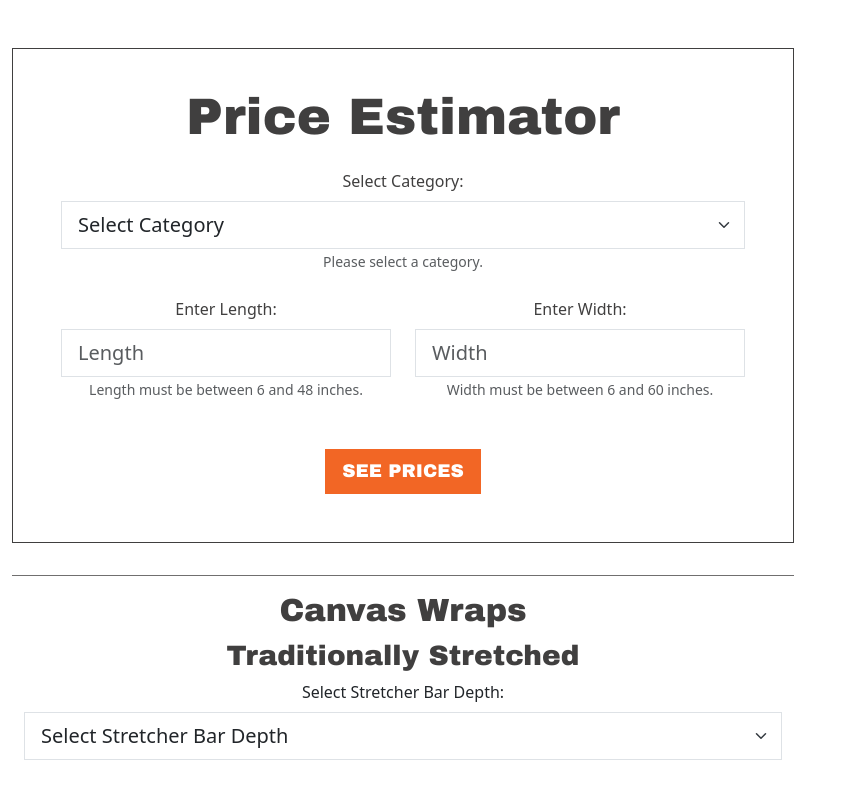
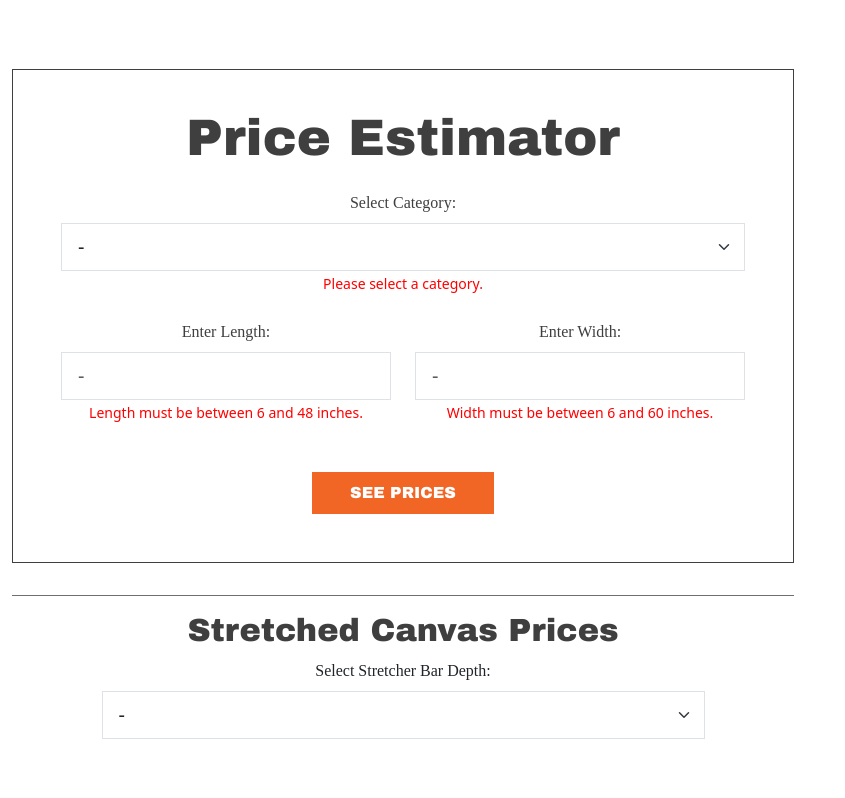
Before and after one commit to zmatthews33/makr-calc, a React (Vite) app: page / in a window 1280 px wide. Both pictures are taken after a click on the button "SEE PRICES". Shown: the whole page, without its empty margins (0-845 px from the left). Built offline with nearby package versions, Linux system fonts and the light colour scheme.

Commit message:
added stretcher bar pricing

```diff
--- a/src/App.css
+++ b/src/App.css
@@ -1,5 +1,5 @@
 #root {
-  max-width: 1280px;
+  max-width: 300px;
   margin: 0 auto;
   padding: 2rem;
   text-align: center;
--- a/src/App.jsx
+++ b/src/App.jsx
@@ -7,12 +7,12 @@ import { Container, Form, FormText, Button, Row, Col, Card } from "react-bootstr
 import "bootstrap/dist/css/bootstrap.min.css"
 
 const data = {
-  "Fine Art and Photography Scans": [
+  "Fine Art Scans": [
     { subCategory: "2D WideTek 600dpi Scan", min: 15.0, costPerSqInch: 0.06 },
     { subCategory: "2D Metis 600dpi Scan", min: 25.0, costPerSqInch: 0.15 },
     { subCategory: "3D Metis 600dpi Texture Scan", min: 40.0, costPerSqInch: 0.25 }
   ],
-  "Fine Art and Photography Prints": [
+  "Fine Art Prints": [
     { subCategory: "Print Only 2D - Satin Finished Canvas", min: 15.0, costPerSqInch: 0.015 },
     { subCategory: "Print Only - Standard Texture", min: 50.0, costPerSqInch: 0.25 },
     { subCategory: "3D Metis 600dpi Texture Scan", min: 75.0, costPerSqInch: 0.35 }
@@ -20,19 +20,68 @@ const data = {
 }
 
 const stretcherBars = {
-  ".075 Thin Wrap": [
-    { size: "8x10", price: "$32.99" },
-    { size: "11x14", price: "$39.99" },
-    { size: "16x20", price: "$49.99" },
-    { size: "20x24", price: "$59.99" },
-    { size: "24x36", price: "$69.99" }
+  ".075 - Light Bar": [
+    { size: "8x10", price: "8.98" },
+    { size: "11x14", price: "11.12" },
+    { size: "12x12", price: "10.40" },
+    { size: "12x18", price: "12.47" },
+    { size: "12x24", price: "14.18" },
+    { size: "16x16", price: "13.68" },
+    { size: "16x20", price: "14.68" },
+    { size: "18x24", price: "16.25" },
+    { size: "20x24", price: "16.82" },
+    { size: "20x30", price: "28.85" },
+    { size: "24x24", price: "17.96" },
+    { size: "24x30", price: "30.79" },
+    { size: "24x36", price: "34.50" },
+    { size: "30x40", price: "62.77" },
+    { size: "36x36", price: "67.12" },
+    { size: "36x54", price: "83.44" },
+    { size: "48x48", price: "86.16" },
+    { size: "40x60", price: "97.40" }
   ],
-  "1.25 Thin Wrap": [
-    { size: "8x10", price: "$40.99" },
-    { size: "11x14", price: "$69.99" },
-    { size: "16x20", price: "$89.99" },
-    { size: "20x24", price: "$89.99" },
-    { size: "24x36", price: "$109.99" }
+  "1.5 - Medium Bar": [
+    { size: "8x10", price: "15.32" },
+    { size: "11x14", price: "16.96" },
+    { size: "12x12", price: "17.10" },
+    { size: "12x18", price: "20.09" },
+    { size: "12x24", price: "22.23" },
+    { size: "16x16", price: "20.52" },
+    { size: "16x20", price: "22.37" },
+    { size: "18x24", price: "25.22" },
+    { size: "20x24", price: "25.79" },
+    { size: "20x30", price: "40.18" },
+    { size: "24x24", price: "27.36" },
+    { size: "24x30", price: "42.54" },
+    { size: "24x36", price: "48.81" },
+    { size: "30x40", price: "81.30" },
+    { size: "36x36", price: "86.63" },
+    { size: "36x54", price: "103.73" },
+    { size: "48x48", price: "108.66" },
+    { size: "40x60", price: "114.75" }
+  ],
+  "1.75 - Heavy Bar": [
+    { size: "8x10", price: "22.02" },
+    { size: "11x14", price: "23.94" },
+    { size: "12x12", price: "23.23" },
+    { size: "12x18", price: "26.72" },
+    { size: "12x24", price: "31.14" },
+    { size: "16x16", price: "28.07" },
+    { size: "16x20", price: "30.85" },
+    { size: "18x24", price: "34.63" },
+    { size: "20x24", price: "36.34" },
+    { size: "20x30", price: "50.27" },
+    { size: "24x24", price: "39.05" },
+    { size: "24x30", price: "53.80" },
+    { size: "24x36", price: "58.93" },
+    { size: "30x40", price: "92.15" },
+    { size: "36x36", price: "94.06" },
+    { size: "36x54", price: "115.50" },
+    { size: "48x48", price: "123.55" },
+    { size: "40x60", price: "131.70" },
+    { size: "46x46", price: "81.37" },
+    { size: "56x72", price: "210.12" },
+    { size: "60x80", price: "234.00" }
   ]
 }
 
@@ -101,6 +150,11 @@ function App() {
     }
   }
 
+  // if price is below $25 display mimimum price of $25
+  const getStretcherBarPrice = (price) => {
+    return Math.max(parseFloat(price), 25.0).toFixed(2)
+  }
+
   return (
     <Container>
       <Container className='calculator-wrapper'>
@@ -110,15 +164,15 @@ function App() {
           <Row>
             <Form.Group controlId='formCategory'>
               <Form.Label>Select Category:</Form.Label>
-              <Form.Select size='lg' as='select' onChange={handleCategoryChange} value={selectedCategory}>
-                <option value=''>Select Category</option>
+              <Form.Select size='lg' onChange={handleCategoryChange} value={selectedCategory}>
+                <option value=''>-</option>
                 {Object.keys(data).map((category) => (
                   <option key={category} value={category}>
                     {category}
                   </option>
                 ))}
               </Form.Select>
-              {errors.category && <FormText variant='danger'>{errors.category}</FormText>}
+              {errors.category && <FormText className='error-message'>{errors.category}</FormText>}
             </Form.Group>
           </Row>
           <Row className='mt-4'>
@@ -128,26 +182,26 @@ function App() {
                 <Form.Control
                   type='text'
                   size='lg'
-                  placeholder='Length'
+                  placeholder='-'
                   onChange={handleLengthChange}
                   value={length}
                   required
                 />
-                {errors.length && <FormText variant='danger'>{errors.length}</FormText>}
+                {errors.length && <FormText className='error-message'>{errors.length}</FormText>}
               </Form.Group>
             </Col>
             <Col>
               <Form.Group controlId='formWidth'>
                 <Form.Label>Enter Width:</Form.Label>
                 <Form.Control
+                  type='text'
                   size='lg'
-                  type='text'
-                  placeholder='Width'
+                  placeholder='-'
                   onChange={handleWidthChange}
                   value={width}
                   required
                 />
-                {errors.width && <FormText variant='danger'>{errors.width}</FormText>}
+                {errors.width && <FormText className='error-message'>{errors.width}</FormText>}
               </Form.Group>
             </Col>
           </Row>
@@ -160,13 +214,6 @@ function App() {
           <Row className='mt-4'>
             <hr></hr>
             <Col>
-              <h2>
-                Prices for <br />
-                {selectedCategory}
-              </h2>
-              <h2>
-                at {length} in. x {width} in.
-              </h2>
               {prices.length === 0 && !errors.category && !errors.length && !errors.width ? (
                 <p>No prices to display. Please enter valid dimensions and select a category.</p>
               ) : (
@@ -185,13 +232,11 @@ function App() {
       </Container>
       <hr />
       <Container className='stretcher-wrapper'>
-        <h2>Canvas Wraps </h2>
-        <h3>Traditionally Stretched</h3>
-        {/* table goes here... */}
+        <h2>Stretched Canvas Prices</h2>
         <Form.Group controlId='formStretcherBar'>
           <Form.Label>Select Stretcher Bar Depth:</Form.Label>
-          <Form.Select size='lg' as='select' onChange={handleStretcherBarChange} value={selectedStretcherBar}>
-            <option value=''>Select Stretcher Bar Depth</option>
+          <Form.Select size='lg' onChange={handleStretcherBarChange} value={selectedStretcherBar}>
+            <option value=''>-</option>
             {Object.keys(stretcherBars).map((depth) => (
               <option key={depth} value={depth}>
                 {depth}
@@ -199,7 +244,6 @@ function App() {
             ))}
           </Form.Select>
         </Form.Group>
-        {/* Render Button-Sized Cards */}
         <Row className='mt-4'>
           {selectedStretcherBar &&
             stretcherBars[selectedStretcherBar].map((item, index) => (
@@ -207,7 +251,7 @@ function App() {
                 <Card className='mb-4 text-center stretcher-card'>
                   <Card.Body>
                     <Card.Title>{item.size}</Card.Title>
-                    <Card.Text>{item.price}</Card.Text>
+                    <Card.Text>${getStretcherBarPrice(item.price)}</Card.Text>
                   </Card.Body>
                 </Card>
               </Col>
--- a/src/index.css
+++ b/src/index.css
@@ -72,8 +72,12 @@ button:focus-visible {
 
 .calc-card {
   border-radius: 0;
+  background-color: #403f3f;
+  color: #ffffff;
 }
-
+label {
+  font-family: serif;
+}
 input,
 select {
   border-radius: 0 !important;
@@ -94,6 +98,10 @@ hr {
   opacity: 0.75;
 }
 
+.error-message {
+  color: #ff0000;
+}
+
 .calculator-wrapper {
   color: #403f3f;
   border: 1px solid #403f3f;
@@ -105,6 +113,7 @@ hr {
 
 .stretcher-wrapper {
   text-align: center;
+  max-width: 627px;
 }
 
 .see-prices-btn {
@@ -114,8 +123,8 @@ hr {
   opacity: 1;
   font-weight: 600;
   font-family: "Archivo Black", sans-serif;
-  padding: 0.5rem 1rem;
-  font-size: 1.15rem;
+  padding: 0.5rem 37.408px;
+  font-size: 1rem;
 }
 
 .see-prices-btn:hover {
@@ -124,15 +133,14 @@ hr {
   border-radius: 0;
   color: #ffffff;
   opacity: 0.8;
-  padding: 0.5rem 1rem;
 }
 
 .see-prices-btn:active {
-  background-color: #f26625;
-  border-color: #f26625;
+  background-color: #f26625 !important;
+  border-color: #f26625 !important;
   border-radius: 0;
   color: #ffffff;
-  opacity: 0.8;
+  opacity: 1;
 }
 
 .stretcher-card {
```
